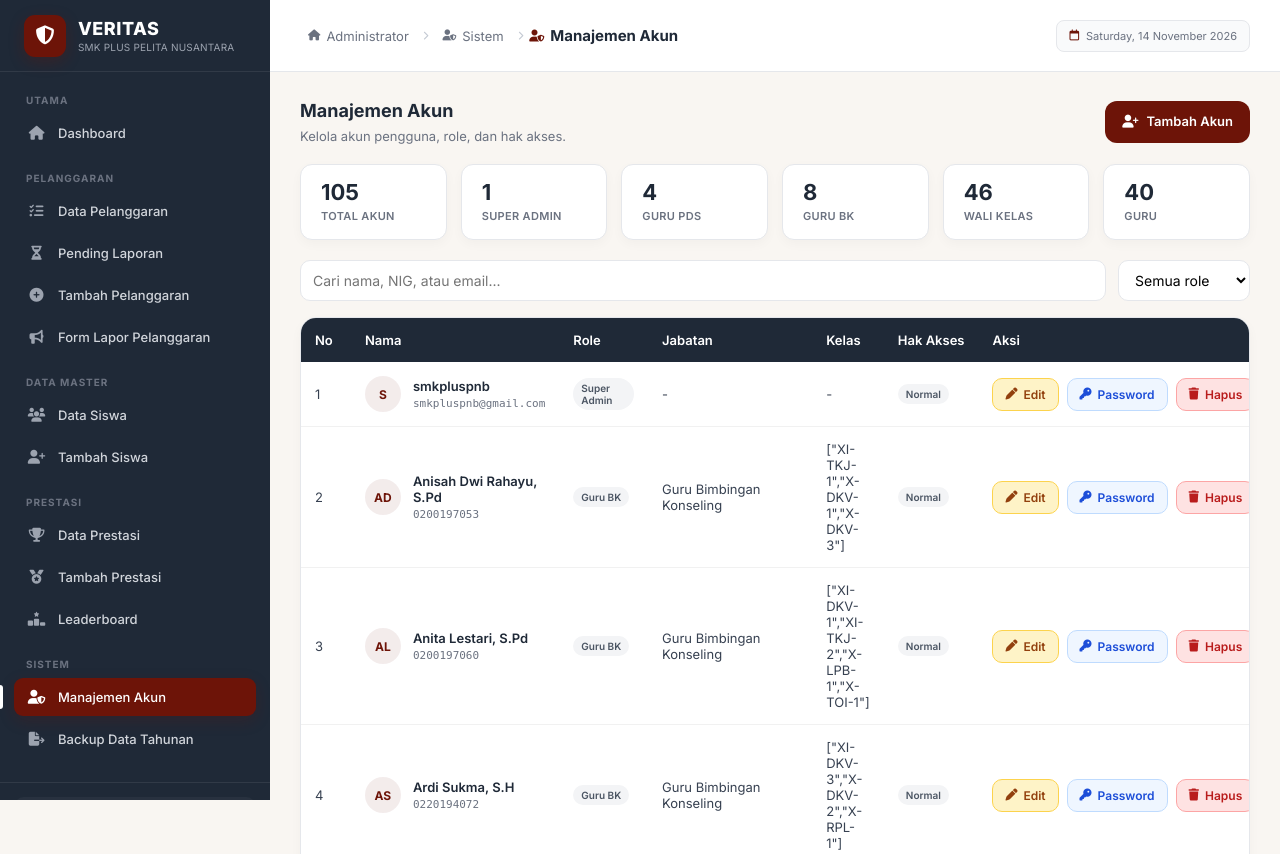
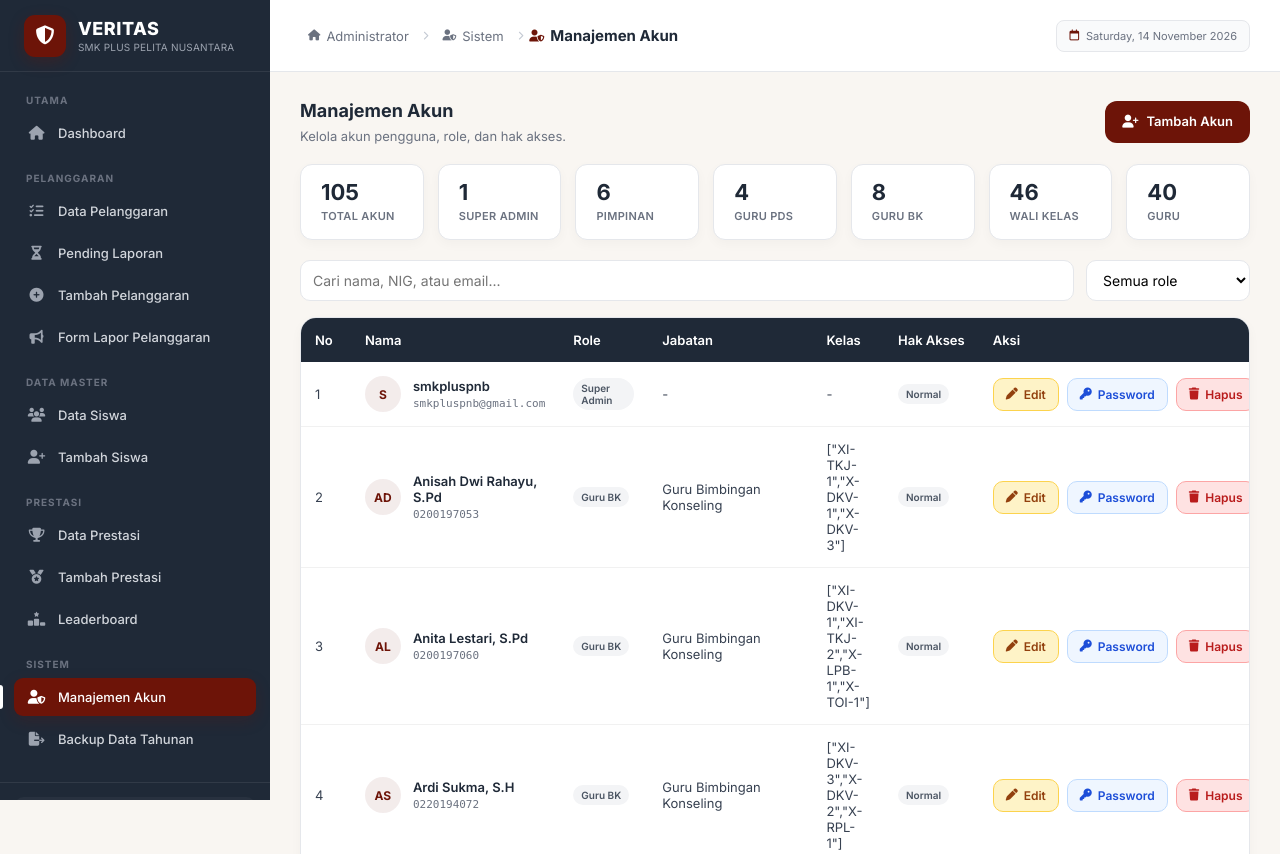
Before and after one commit to Hibakupoxzz/VERITAS, a Laravel app: page /account in a window 1280 px wide. Shown: the top 854 px of the page. Run offline with Laravel 12, Linux system fonts and the light colour scheme; a user stored in the database is signed in; data comes from the database, SQL or seed files in the repository; data that the repository does not hold is empty; some libraries are stand-ins or nearby versions.

Commit message:
feat(role): tambah role pimpinan untuk kepsek dan waka
Enam akun pimpinan kini memakai role pimpinan, lengkap dengan pilihan role di Manajemen Akun, statistik, label, dan akses monitoring yang tetap sama.

```diff
--- a/app/Http/Controllers/AccountController.php
+++ b/app/Http/Controllers/AccountController.php
@@ -28,6 +28,7 @@ class AccountController extends Controller
     {
         return [
             'admin' => 'Super Admin',
+            'pimpinan' => 'Pimpinan Sekolah',
             'pds' => 'Guru PDS',
             'bk' => 'Guru BK',
             'walas' => 'Wali Kelas',
@@ -63,6 +64,7 @@ class AccountController extends Controller
         $stats = [
             'total' => $users->count(),
             'admin' => $users->where('role', 'admin')->count(),
+            'pimpinan' => $users->where('role', 'pimpinan')->count(),
             'pds' => $users->where('role', 'pds')->count(),
             'bk' => $users->where('role', 'bk')->count(),
             'walas' => $users->where('role', 'walas')->count(),
--- a/resources/views/account/index.blade.php
+++ b/resources/views/account/index.blade.php
@@ -204,6 +204,10 @@
         <div class="lbl">Super Admin</div>
     </div>
     <div class="ac-stat">
+        <div class="num">{{ $stats['pimpinan'] }}</div>
+        <div class="lbl">Pimpinan</div>
+    </div>
+    <div class="ac-stat">
         <div class="num">{{ $stats['pds'] }}</div>
         <div class="lbl">Guru PDS</div>
     </div>
```
Also changed, not shown: app/Http/Middleware/EnsureCanManage.php (+7 -7 lines), resources/views/lapor/index.blade.php (+8 -4 lines), tests/Feature/AksesGuruBiasaTest.php (+17 -0 lines), tests/Feature/PasswordPimpinanTest.php (+2 -2 lines), database/migrations/2026_11_16_000002_tambah_role_pimpinan.php (added).
